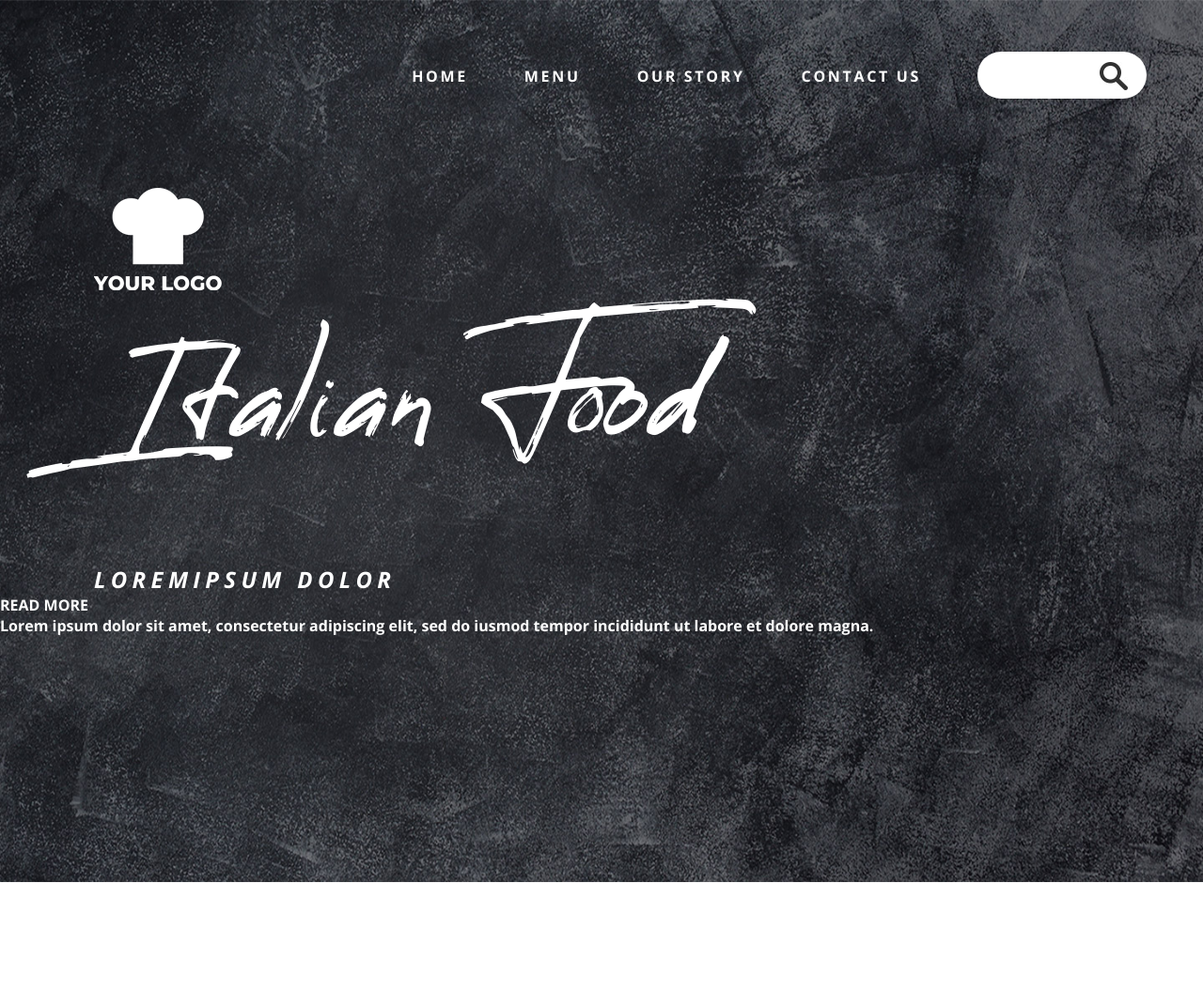
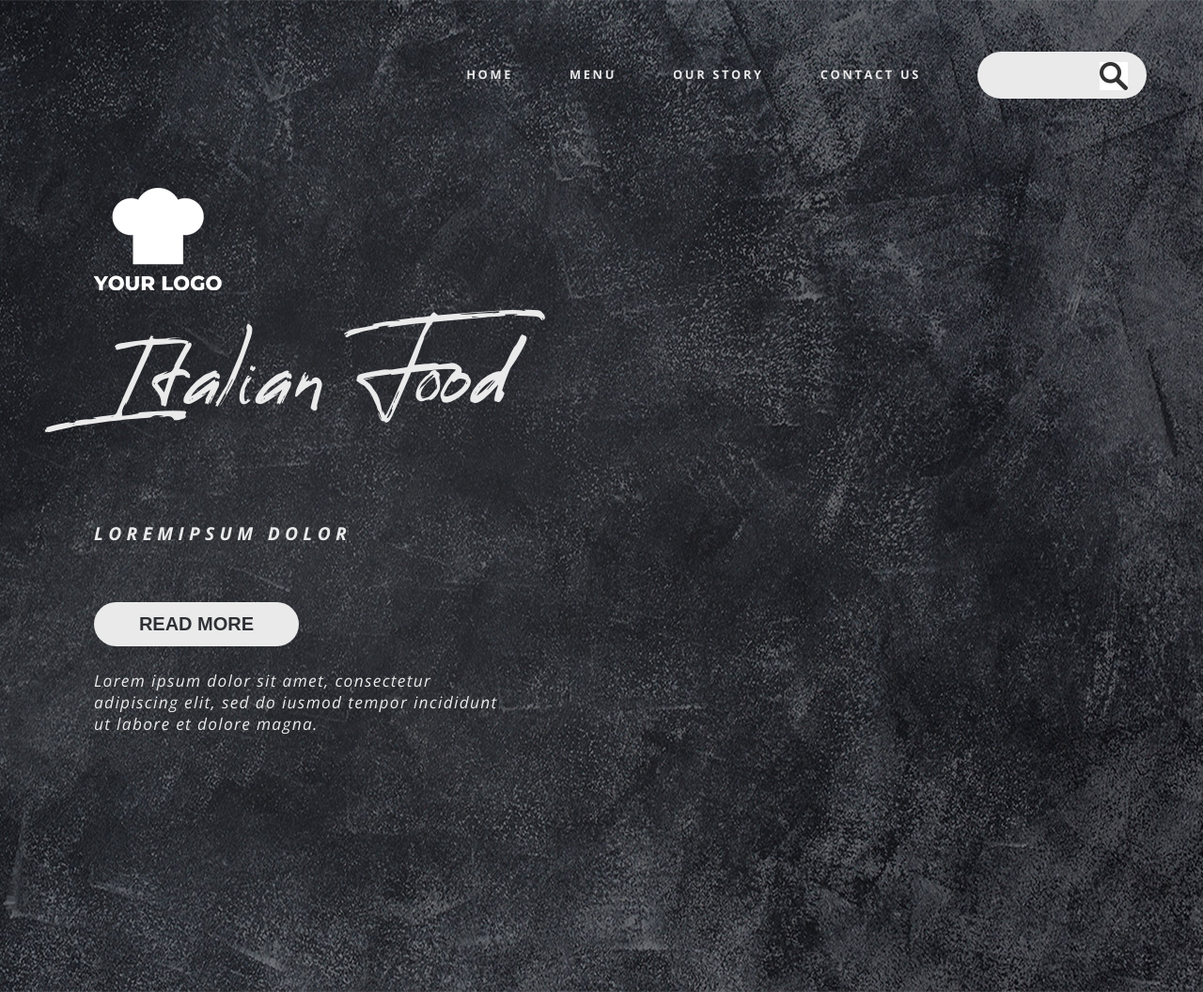
Before and after one commit to AveWycc220/italianFoodSite, a website: page index.html in a window 1280 px wide. Shown: the whole page at 94% size. Drawn offline with nearby package versions, Linux system fonts and the light colour scheme.

Commit message:
feat (html&css): end left-bottom-header

```diff
--- a/index.html
+++ b/index.html
@@ -5,7 +5,8 @@
     <meta name="viewport" content="width=device-width, initial-scale=1.0">
     <link href="https://fonts.googleapis.com/css2?family=Open+Sans:ital,wght@0,700;0,800;1,400;1,700&display=swap" rel="stylesheet">
     <link rel="stylesheet" href="css/style.css">
-    <title>Document</title>
+    <link rel="shortcut icon" href="img/icon.png" type="image/png">
+    <title>Italian Food</title>
 </head>
 <body>
     <header class="header">
@@ -37,9 +38,9 @@
                 <div class="subtitle">
                     LOREMIPSUM DOLOR
                 </div>
-                <div class="btn_read_more">
-                    READ MORE
-                </div>
+                <button class="btn_read_more">
+                    <span class="text_btn_read_more">READ MORE</a>
+                </button>
                 <div class="text">
                     Lorem ipsum dolor sit amet, consectetur adipiscing elit, sed do iusmod tempor incididunt ut labore et dolore magna.
                 </div>
--- a/scss/_vars.scss
+++ b/scss/_vars.scss
@@ -1,4 +1,6 @@
 $path_img: '../img/';
 $font: 'Open Sans', sans-serif;
-$font-color: #ffffff;
-$font-size: 12pt;
+$font-color-white: #eaeaeb;
+$font-color-black: #2e3034;
+$font-size: 1vw;
+$font-size-button: 20px;
--- a/scss/style.scss
+++ b/scss/style.scss
@@ -1,16 +1,24 @@
+@import "_mixins.scss";
 @import "_vars.scss";
 @import "_fonts.scss";
 
 * {
     margin: 0;
-    color: $font-color;
+    color: $font-color-white;
+}
+
+.header {
+    background: url('#{$path_img}header/header_bg.jpg') top center;
+    background-size: cover;
+    width: 100%;
+    height: 1056px;
 }
 
 .menu {
     display: flex;
     justify-content: flex-end;
     height: 100px;
-    font-size: 12pt;
+    font-size: $font-size;
     font-family: $font;
     font-weight: bold;
     letter-spacing: 2pt;
@@ -25,11 +33,7 @@
         }
     }
     & .search-form {
-        border-radius: 25px;
-        background-color: $font-color;
-        color: black;
-        width: 180px;
-        height: 50px;
+        @include btn(180px, 50px, $font-color-white, $font-color-black);
 
         & .search-image{
             padding-top: 11px;
@@ -43,7 +47,7 @@
 
         &:hover {
             transition: color .5s linear;
-            color: darken($font-color, 20%);
+            color: darken($font-color-white, 20%);
         }
     }
 }
@@ -54,7 +58,7 @@
     font-family: $font;
     & .title {
         font-family: 'Reey Regular', 'Open Sans', sans-serif;
-        font-size: 7 * $font-size;
+        font-size: 6 * $font-size;
         padding-left: 90px;
         padding-top: 40px;
     }
@@ -72,12 +76,45 @@
         letter-spacing: 4pt;
     }
 
+    & .btn_read_more {
+        @include btn(218px, 47px, $font-color-white, $font-color-black);
+        margin-top: 60px;
+        margin-left: 100px;
+        &,
+        &:active,
+        &:focus {
+            border: none;
+            outline: none;
+            user-select: none;
+        }
+        &:hover {
+            cursor: pointer;
+            transition: background-color .5s linear;
+            background-color: darken($font-color-white, 20%);
+        }
+
+
+        & .text_btn_read_more {
+            color: inherit;
+            font-weight: 800;
+            text-decoration: none;
+            margin: auto;
+            font-size: $font-size-button;
+
+            &:hover {
+                transition: color .5s linear;
+                color: darken($font-color-black, 20%);
+            }
+        }
+    }
+
+    & .text {
+        width: 495px / 1440px * 100%;
+        height: 70px;
+        letter-spacing: 1pt;
+        font-size: 1.35 * $font-size;
+        font-style: italic;
+        padding-top: 25px;
+        padding-left: 100px;
+    }
 }
-
-.header {
-    background: url('#{$path_img}header/header_bg.jpg') no-repeat;
-    background-size: 100%;
-    width: 100%;
-    height: 1056px;
-    //height: 100vh;
-}
```
Also changed, not shown: css/style.css, 1 other file.
